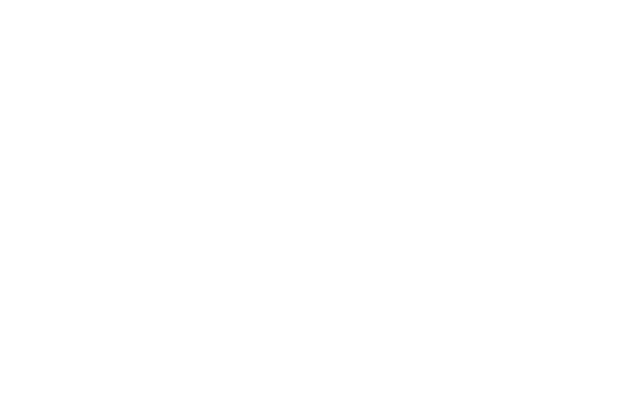
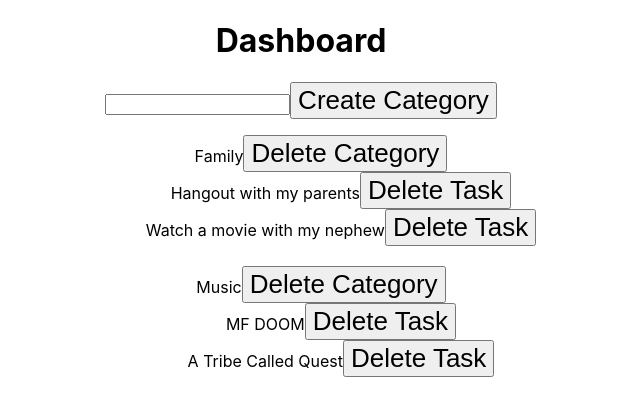
Before and after one commit to feliperami94/webDevChallengeFront, a React (Vite) app in the folder todo-challenge-react/: page / in a window 1280 px wide. Shown: the top 416 px of the page, without its empty margins (339-979 px from the left). Built offline with nearby package versions, Linux system fonts and the light colour scheme.

Commit message:
Working in the front end with predefined variables. Working on the Add Category button, already working with the delete task and delete category

```diff
--- a/todo-challenge-react/src/App.css
+++ b/todo-challenge-react/src/App.css
@@ -40,3 +40,7 @@
 button {
   font-size: calc(10px + 2vmin);
 }
+
+ul {
+  list-style-type: none;
+}
--- a/todo-challenge-react/src/App.jsx
+++ b/todo-challenge-react/src/App.jsx
@@ -1,14 +1,21 @@
 import { useState } from 'react'
 import './App.css'
+import StoreProvider from './components/StoreProvider'
+import MainForm from './components/MainForm'
 
 function App() {
   const [count, setCount] = useState(0)
 
   return (
     <div className="App">
+      <StoreProvider>
+        <MainForm>
 
+
+        </MainForm>
+      </StoreProvider>
     </div>
-  )
+    )
 }
 
 export default App
--- /dev/null
+++ b/todo-challenge-react/src/components/CategoryForm.jsx
@@ -0,0 +1,34 @@
+import React, {useContext} from 'react'
+import { StoreContext } from './StoreProvider'
+import TaskList from './TaskList';
+
+const CategoryForm = () => {
+    const [store, dispatch] = useContext(StoreContext);
+    const {categories, tasks} = store;
+
+    const deleteCategory = (event, category) =>{
+        event.preventDefault();
+        dispatch({
+            type: 'delete-category',
+            payload: category
+        })
+    }
+
+  return (
+    <div>
+        <ul>
+        {
+            categories.map(category => {
+                return <li key={category.id}>{category.categoryName}
+                <button onClick={(e)=>deleteCategory(event, category)}>Delete Category</button>
+                <TaskList fkCategory={category.id} />
+                <br/>
+                </li>
+            })
+        }
+        </ul>
+    </div>
+  )
+}
+
+export default CategoryForm
--- /dev/null
+++ b/todo-challenge-react/src/components/MainForm.jsx
@@ -0,0 +1,41 @@
+import React, { useContext } from 'react'
+import { StoreContext } from './StoreProvider'
+import CategoryForm from './CategoryForm'
+import { useState } from 'react'
+
+const MainForm = () => {
+
+    const [store, dispatch] = useContext(StoreContext);
+    const {categories, tasks} = store;
+
+    const [categoryTitle, setCategoryTitle] = useState('');
+
+    const addingCategoryTitle = (event) =>{
+        setCategoryTitle(event.target.value)
+    }
+
+    const addCategory = (event) => {
+        event.preventDefault();
+        if(categoryTitle){
+            dispatch({
+                type: 'create-category',
+                payload: categoryTitle
+
+            })
+        }
+    }
+
+  return (
+    <div>
+        <h1>Dashboard</h1>
+        <form action="">
+        <input type="text" onChange={addingCategoryTitle} />
+        <button onClick={(event) => {addCategory(event)} }>Create Category</button>
+        <br />
+        <CategoryForm/>
+        </form>
+    </div>
+  )
+}
+
+export default MainForm
--- /dev/null
+++ b/todo-challenge-react/src/components/Reducer.jsx
@@ -0,0 +1,48 @@
+const types ={
+    getCategories: 'get-categories',
+    createCategory: 'create-category',
+    deleteCategory:'delete-category',
+    createTask: 'create-task',
+    deleteTask: 'delete-task',
+    updateTask: 'update-task',
+}
+
+const initialStore = {
+    categories : [
+        {id:2, categoryName: "Family"},
+        {id:4, categoryName: "Music"},
+
+    ],
+    tasks : [
+        {id:3, taskMessage: "Hangout with my parents",taskStatus: false, fkCategory: 2},
+        {id:5, taskMessage: "Watch a movie with my nephew",taskStatus: false, fkCategory: 2},
+        {id:7, taskMessage: "MF DOOM",taskStatus: false, fkCategory: 4},
+        {id:9, taskMessage: "A Tribe Called Quest",taskStatus: false, fkCategory: 4}
+    ]
+}
+
+const storeReducer = (store, action) => {
+    switch(action.type){
+        case types.createCategory:
+            const newCategoryId = Math.floor(Math.random()*10000);
+            const newCategory = {
+                id: newCategoryId,
+                categoryName: action.payload
+            }
+
+        case types.deleteTask:
+            const newTasksAfterDelete = store.tasks.filter(task => task.id !== action.payload.id)
+            const newStoreAfterDelete = {...store, tasks: newTasksAfterDelete}
+            return newStoreAfterDelete;
+        case types.deleteCategory:
+            const newTasksAfterCategoryDelete = store.tasks.filter(task => task.fkCategory !== action.payload.id)
+            const newCategoriesAfterDelete = store.categories.filter(category => category.id !== action.payload.id)
+            const newStoreAfterCategoryDelete = {...store, categories: newCategoriesAfterDelete, tasks: newTasksAfterCategoryDelete}
+            return newStoreAfterCategoryDelete;
+        default:
+            return store;
+    }
+}
+
+export { initialStore, types }
+export default storeReducer
--- /dev/null
+++ b/todo-challenge-react/src/components/StoreProvider.jsx
@@ -0,0 +1,16 @@
+import { createContext, useReducer } from "react";
+import storeReducer, { initialStore } from "./Reducer";
+
+const StoreContext = createContext();
+
+const StoreProvider = ({children}) => {
+    const [store, dispatch] = useReducer(storeReducer, initialStore);
+    return(
+        <StoreContext.Provider value={[store, dispatch]}>
+            {children}
+        </StoreContext.Provider>
+    )
+}
+
+export default StoreProvider
+export {StoreContext}
--- /dev/null
+++ b/todo-challenge-react/src/components/TaskList.jsx
@@ -0,0 +1,35 @@
+import React, {useContext} from 'react'
+import { StoreContext } from './StoreProvider';
+
+const TaskList = ({fkCategory}) => {
+
+    const [store, dispatch] = useContext(StoreContext);
+    const {categories, tasks} = store;
+
+    const deleteTask = (event, task) => {
+        event.preventDefault();
+        dispatch({
+            type: 'delete-task',
+            payload: task
+        })
+
+    }
+
+  return (
+    <div>
+        <ul>
+            {
+                tasks.map(task =>{
+                    if (task.fkCategory === fkCategory ){
+                    return <li key={task.id}>{task.taskMessage}
+                    <button onClick={(e)=>deleteTask(e, task)}>Delete Task</button>
+                    </li>
+                    }
+                })
+            }
+        </ul>
+    </div>
+  )
+}
+
+export default TaskList
```
